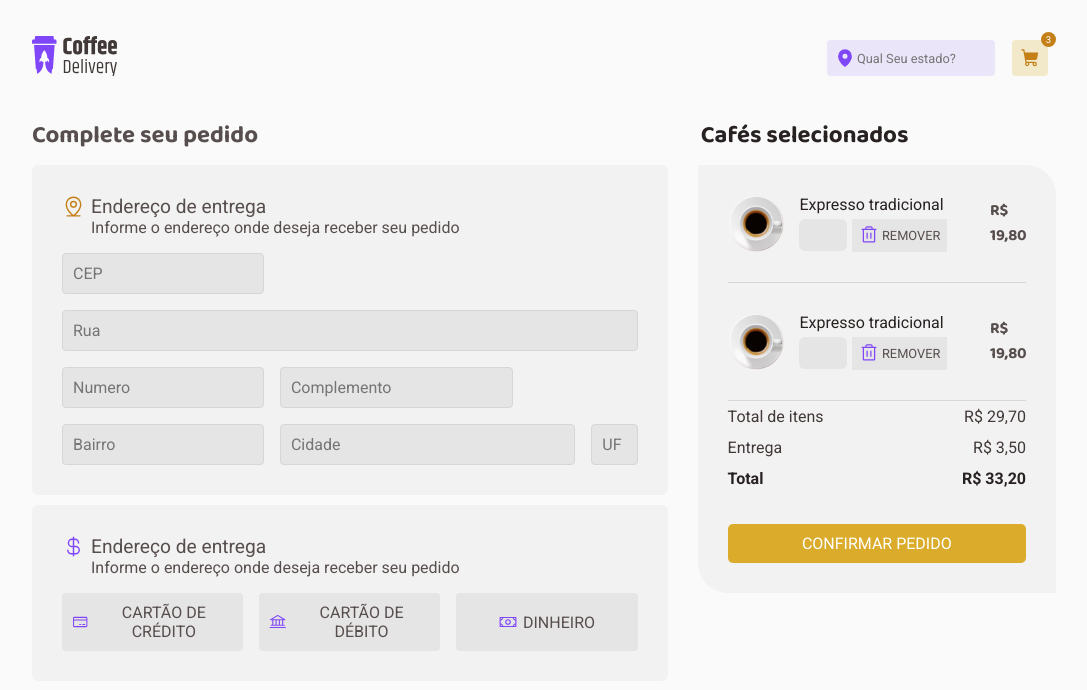
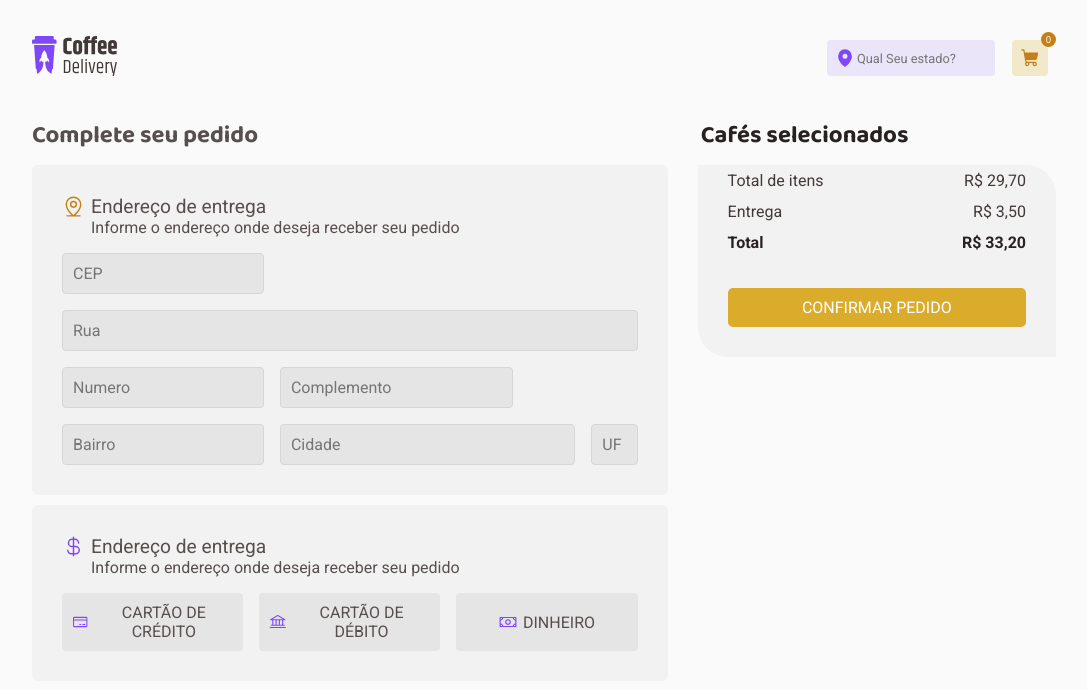
Before and after one commit to marialuisa214/coffeDelivery, a React (Vite) app: page /checkout in a window 1280 px wide. Shown: the top 690 px of the page, without its empty margins (96-1183 px from the left). Built offline with nearby package versions, Linux system fonts and the light colour scheme.

Commit message:
:sparkles: feat: remove itens do carrinho de compar:

```diff
--- a/src/components/Header/index.tsx
+++ b/src/components/Header/index.tsx
@@ -1,23 +1,36 @@
 import { MapPin, ShoppingCart } from '@phosphor-icons/react'
 import logoCoffeDelivery  from '../../assets/logoCoffeDelivery.svg'
 import { HeaderButton, HeaderButtonCompra, HeaderContainer, HeaderInfo, HeaderInfoCompra, Local } from './styles'
+import { CoffeeContext } from '../../contexts/CoffeContexts';
+import { useContext } from 'react';
+import { NavLink } from 'react-router-dom';
 export function Header(){
+    const { coffeShoop } = useContext(CoffeeContext);
+
     return (
         <HeaderContainer>
+            <nav>
+                <NavLink to='/'>
                     <a href="">
                         <img src={logoCoffeDelivery} alt="" />
                     </a>
+                </NavLink>
+            </nav>
             <HeaderInfo>
                 <Local>
                     <MapPin size={20} color='#8047F8' weight='fill'/>
                     <input placeholder='Qual Seu estado?'></input>
                 </Local>
                 <HeaderButton>
-                    <HeaderInfoCompra htmlFor="">3</HeaderInfoCompra>
+                    <nav>
+                        <NavLink to='/checkout'>
+                            <HeaderInfoCompra htmlFor="">{coffeShoop.totalNumberCoffe}</HeaderInfoCompra>
                             <HeaderButtonCompra>
                                 <ShoppingCart size={20} color='#C47F17' weight='fill'
                                 />
                             </HeaderButtonCompra>
+                        </NavLink>
+                    </nav>
                 </HeaderButton>
             </HeaderInfo>
         </HeaderContainer>
--- a/src/contexts/CoffeContexts.tsx
+++ b/src/contexts/CoffeContexts.tsx
@@ -48,6 +48,7 @@ interface CoffeContextType {
     coffeeList: Coffe[];
     coffeShoop: ShoppingCar;
     addCoffe: (id: number, quantity: number) => void;
+    removeCoffe: (id: number) => void;
 }
 
 export const CoffeeContext = createContext({} as CoffeContextType)
@@ -115,11 +116,40 @@ export function CoffeContextProvider({ children }: CoffeContextProviderProps) {
         }
 
     }
+
+    function removeCoffe(id: number) {
+        const coffeeWantRemove = shoopCar.listIdCoffe.find((coffe) => coffe.id === id)
+        const infoCoffee = exemplosCoffes.find((c) => c.id === id);
+
+        if (coffeeWantRemove && infoCoffee) {
+            const listIdCoffe = shoopCar.listIdCoffe;
+
+            const index = listIdCoffe.findIndex((item) => item.id === id );
+            const quantidadeAnterior = listIdCoffe[index].totalQuantity;
+
+
+
+            listIdCoffe.splice(index, 1);
+
+
+            const newShoopCar = {
+                listIdCoffe: listIdCoffe,
+
+                tatolPrice: shoopCar.tatolPrice - (quantidadeAnterior * infoCoffee.price),
+
+                totalNumberCoffe: shoopCar.totalNumberCoffe - quantidadeAnterior,
+            }
+            setShoopCar(newShoopCar);
+
+
+        }
+    }
     return (
         <CoffeeContext.Provider value={{
             coffeeList: exemplosCoffes,
             coffeShoop: shoopCar,
             addCoffe: HandleAddCoffe,
+            removeCoffe: removeCoffe,
         }}>
             {children}
         </CoffeeContext.Provider>
--- a/src/pages/Checkout/Components/InfoPedido/index.tsx
+++ b/src/pages/Checkout/Components/InfoPedido/index.tsx
@@ -2,21 +2,38 @@ import { Trash } from '@phosphor-icons/react';
 import coffeExemplo from '../../../../assets/coffeExemplo.svg';
 import { ButtonSubmit, CoffeInfo, CoffeInfoBox, CoffePrices, CoffeQuantidade, CoffeRemove, Container, PainContainer } from './style';
 import { useTheme } from 'styled-components';
+import { useContext } from 'react';
+import { CoffeeContext } from '../../../../contexts/CoffeContexts';
 
 export function InfoCompra() {
     const theme = useTheme()
+    const { coffeeList, coffeShoop, removeCoffe } = useContext(CoffeeContext);
+
+    function handleRemoveCoffe(id: number) {
+        removeCoffe(id);
+    }
+
+
     return(
         <Container>
             <h2>Cafés selecionados</h2>
             <PainContainer>
+            {coffeShoop.listIdCoffe.map((coffee) => {
+                // Encontrar as informações completas do café usando o id
+            const coffeeInfo = coffeeList.find((c) => c.id === coffee.id);
+
+            if (coffeeInfo) {
+                return(
                     <CoffeInfoBox> {/* cafes comprados */}
                         <CoffeInfo>
                             <img src={coffeExemplo} alt="" />
                             <CoffeQuantidade>
-                            <label htmlFor="">Expresso tradicional</label>
+                                <label htmlFor="">{coffeeInfo.name}</label>
                                 <CoffeRemove>
-                                <input type="number"></input>
-                                <button>
+                                    <input type="number" placeholder={String(coffee.totalQuantity)}></input>
+                                    <button
+                                    onClick={() => handleRemoveCoffe(coffeeInfo.id)}
+                                    >
                                          <Trash size={20} color={theme['purple-500']}/>
 
                                         REMOVER
@@ -24,30 +41,12 @@ export function InfoCompra() {
                                 </CoffeRemove>
                             </CoffeQuantidade>
                         </CoffeInfo>
-                    <strong>R$ 19,80</strong>
+                    <strong>R${(coffee.totalQuantity * coffeeInfo.price)}</strong>
 
                 </CoffeInfoBox>
-
-                <CoffeInfoBox> {/* cafes comprados */}
-                    <CoffeInfo>
-                        <img src={coffeExemplo} alt="" />
-                        <CoffeQuantidade>
-                            <label htmlFor="">Expresso tradicional</label>
-                            <CoffeRemove>
-                                <input type="number"></input>
-                                <button>
-                                        <Trash size={20} color={theme['purple-500']}/>
-
-                                    REMOVER
-                                </button>
-                            </CoffeRemove>
-                        </CoffeQuantidade>
-                    </CoffeInfo>
-                    <strong>R$ 19,80</strong>
-
-                </CoffeInfoBox>
-
-
+                )
+            }
+        })}
 
             {/* informaçao final da compra */}
             <CoffePrices>
@@ -70,5 +69,4 @@ export function InfoCompra() {
 
         </PainContainer>
     </Container>
-    )
- }
+    )}
--- a/src/pages/Checkout/index.tsx
+++ b/src/pages/Checkout/index.tsx
@@ -4,11 +4,11 @@ import {  Container } from "./styles"
 
 export function Checkout() {
     return (
-        <form>
+        <>
             <Container>
                 <InfoEndereco />
                 <InfoCompra />
             </Container>
-        </form>
+        </>
     )
 }
--- a/src/pages/Home/components/CoffeList/index.tsx
+++ b/src/pages/Home/components/CoffeList/index.tsx
@@ -46,7 +46,6 @@ export function CoffeList() {
                     </CoffeShopping>
                     </form>
                 </CoffeCard>
-
                 ))}
             </ListCoffee>
         </ContextListCoffe>
```
Lines whose indentation alone changed are shown as unchanged.
